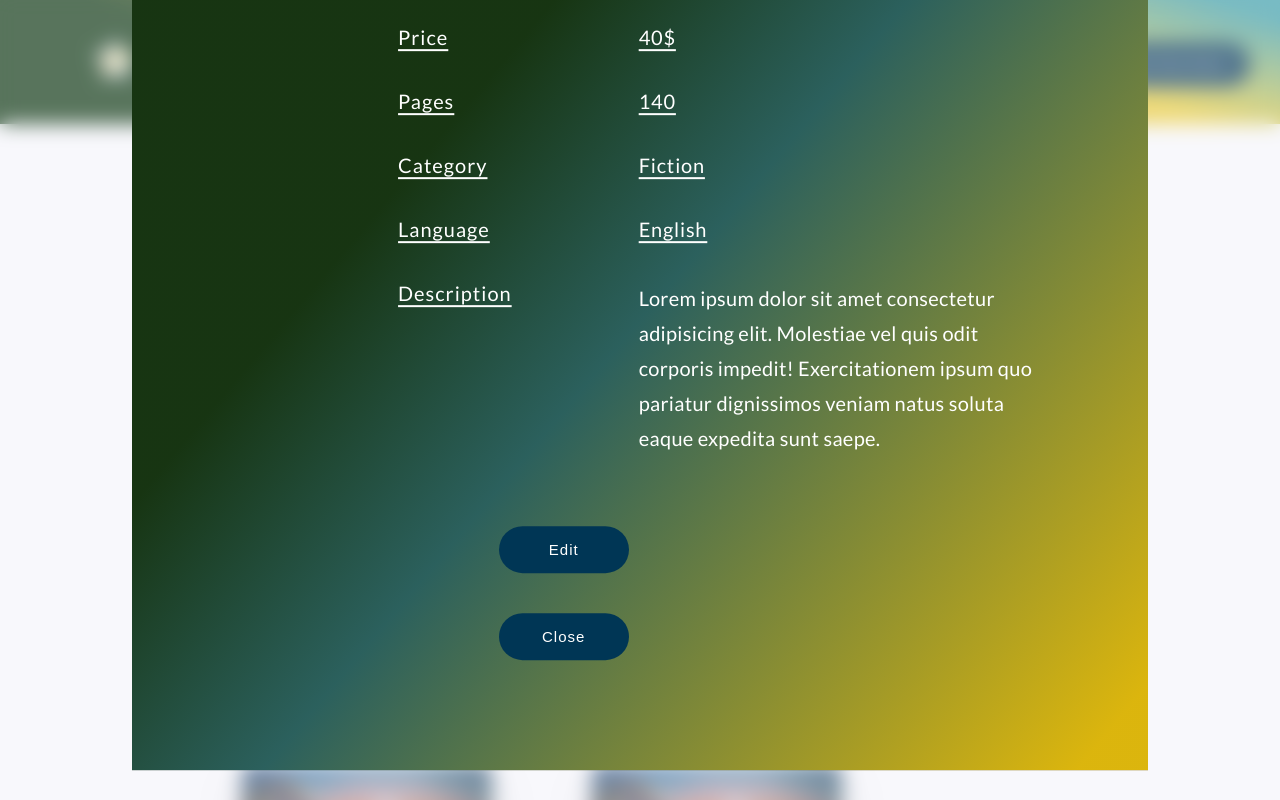
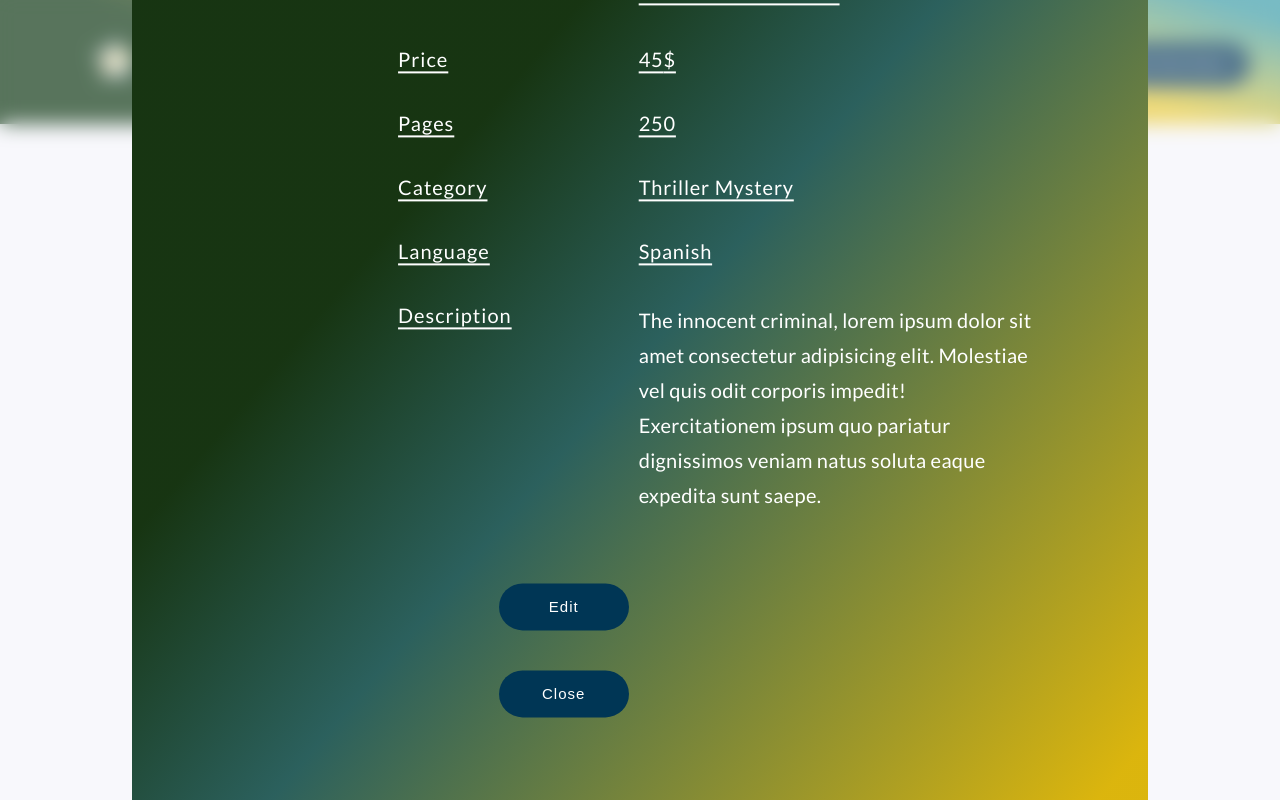
Before and after one commit to sandeep194920/BookLibrary, a React (Create React App) app: page / in a window 1280 px wide. Both pictures are taken after a click on the element 717 px from the left and 381 px from the top of the page. Shown: the top 800 px of the page. Built offline with nearby package versions, Linux system fonts and the light colour scheme.

Commit message:
delete functionality implemented

```diff
--- a/src/components/Book/Book.js
+++ b/src/components/Book/Book.js
@@ -54,7 +54,7 @@ function Book(props) {
                 </div>
             </div>
             <div className={`${classes.button__container}`}>
-                <button onClick={() => alert("Clicked delete")} className={classes.button__container__red}>Delete</button>
+                <button onClick={() => props.onDeleteBook(id)} className={classes.button__container__red}>Delete</button>
             </div>
         </div >
     )
@@ -69,11 +69,7 @@ const mapStateToProps = state => ({
 const mapDispatchToProps = (dispatch) => {
     return {
         onShowBookDetails: (id) => dispatch(actionCreators.showBookDetails(id)),
-        onIncrementCounter: () => dispatch(actionCreators.increment()),
-        // onAddCounter: (value) => dispatch(actionCreators.add(value)),
-        // onSubtractCounter: (value) => dispatch(actionCreators.subtract(value)),
-        // onStoreResult: (result) => dispatch(actionCreators.storeResult(result)),
-        // onDeleteResult: (value) => dispatch(actionCreators.deleteResult(value))
+        onDeleteBook: (id) => dispatch(actionCreators.deleteBook(id)),
     };
 };
 
--- a/src/components/BookDetails/BookDetails.js
+++ b/src/components/BookDetails/BookDetails.js
@@ -16,32 +16,32 @@ function BookDetails(props) {
                 <div className={classes.details__key__val}>
                     {/* classes.detail__head is common for headings, so it will be easy to style them at once */}
                     <p className={`${classes.details__namehead} ${classes.details__head}`}>Title </p>
-                    <h3 className={`${classes.details__name} ${classes.details__det}`}>The Sacrifice</h3>
+                    <h3 className={`${classes.details__name} ${classes.details__det}`}>{props.bookSelected.name}</h3>
                 </div>
 
                 <div className={classes.details__key__val}>
                     <p className={`${classes.details__pricehead} ${classes.details__head}`}>Price </p>
-                    <p className={`${classes.details__price} ${classes.details__det}`}>40$</p>
+                    <p className={`${classes.details__price} ${classes.details__det}`}>{props.bookSelected.price}$</p>
                 </div>
 
                 <div className={classes.details__key__val}>
                     <p className={`${classes.details__pageshead} ${classes.details__head}`}>Pages </p>
-                    <p className={`${classes.details__pages} ${classes.details__det}`}>140</p>
+                    <p className={`${classes.details__pages} ${classes.details__det}`}>{props.bookSelected.pages}</p>
                 </div>
 
                 <div className={classes.details__key__val}>
                     <p className={`${classes.details__categoryhead} ${classes.details__head}`}>Category </p>
-                    <p className={`${classes.details__category} ${classes.details__det}`}>Fiction</p>
+                    <p className={`${classes.details__category} ${classes.details__det}`}>{props.bookSelected.category}</p>
                 </div>
 
                 <div className={classes.details__key__val}>
                     <p className={`${classes.details__langhead} ${classes.details__head}`}>Language </p>
-                    <p className={`${classes.details__lang} ${classes.details__det}`}>English</p>
+                    <p className={`${classes.details__lang} ${classes.details__det}`}>{props.bookSelected.language}</p>
                 </div>
 
                 <div className={classes.details__key__val}>
                     <p className={`${classes.details__deschead} ${classes.details__head}`}>Description </p>
-                    <p className={`${classes.details__desc} ${classes.details__det}`}>Lorem ipsum dolor sit amet consectetur adipisicing elit. Molestiae vel quis odit corporis impedit! Exercitationem ipsum quo pariatur dignissimos veniam natus soluta eaque expedita sunt saepe.</p>
+                    <p className={`${classes.details__desc} ${classes.details__det}`}>{props.bookSelected.desc}</p>
                 </div>
 
                 <div className={classes.btn__container}>
--- a/src/components/BookDetails/BookDetails.module.scss
+++ b/src/components/BookDetails/BookDetails.module.scss
@@ -11,14 +11,14 @@ $color-dark-pink: rgb(182, 44, 74);
   width: 70%;
   margin: 10rem auto;
   // height: 60rem; // will be removed later
-  z-index: 10000;
+  z-index: 100;
   position: fixed;
   top: 50%;
   left: 50%;
   padding: 6rem;
   transform: translate(
     -50%,
-    -70%
+    -65%
   ); // this aligns the center of the popup to the center of the screen
   background-image: linear-gradient(
     130deg,
--- a/src/redux/actions/actionTypes.js
+++ b/src/redux/actions/actionTypes.js
@@ -1,2 +1,3 @@
 export const SHOW_BOOK_DETAILS = "SHOW_BOOK_DETAILS";
 export const SHOW_POPUP = "SHOW_POPUP";
+export const DELETE_BOOK = "DELETE_BOOK";
--- a/src/redux/actions/book.js
+++ b/src/redux/actions/book.js
@@ -8,12 +8,6 @@ export const showBookDetails = (id) => {
     };
 };
 
-export const increment = () => {
-    // console.log("Reached action creator showBookDetails with id ", id)
-    return {
-        type: "INCREMENT",
-    };
-};
 
 export const togglePopup = (showPopup) => {
     // console.log("Reached action creator showBookDetails with id ", id)
@@ -22,3 +16,10 @@ export const togglePopup = (showPopup) => {
         showPopup: showPopup, //showPopup parameter can be either true or false. True -> Show, False -> Hide
     };
 };
+
+export const deleteBook = (id) => {
+    return {
+        type: actionTypes.DELETE_BOOK,
+        id: id
+    }
+}
--- a/src/redux/actions/index.js
+++ b/src/redux/actions/index.js
@@ -1,2 +1,2 @@
 // export { increment } from "./counter";
-export { togglePopup, increment, showBookDetails } from "./book";
+export { togglePopup, showBookDetails, deleteBook } from "./book";
--- a/src/redux/reducers/reducer.js
+++ b/src/redux/reducers/reducer.js
@@ -9,11 +9,6 @@ const inititalState = {
 }
 function reducer(state = inititalState, action) {
     switch (action.type) {
-        case "INCREMENT":
-            console.log("REACHED INCREMET")
-            return {
-                count: state.count + 1
-            };
         case actionTypes.SHOW_BOOK_DETAILS:
             console.log("REached show book detail reducer with id ", action.id)
             return {
@@ -26,6 +21,12 @@ function reducer(state = inititalState, action) {
                 ...state,
                 showBookDetails: action.showPopup // showPopup is a boolean.
             }
+        case actionTypes.DELETE_BOOK:
+            const updatedBooks = state.books.filter(book => book.id !== action.id); // removing / filtering the deleted book from the array
+            return {
+                ...state,
+                books: updatedBooks
+            }
         default:
             return state;
     }
--- a/src/utils/data.js
+++ b/src/utils/data.js
@@ -10,7 +10,7 @@ export const booksData = [
         language: 'English',
         price: "30",
         pages: "220",
-        desc: "Lorem ipsum dolor sit amet consectetur adipisicing elit. Molestiae vel quis odit corporis impedit! Exercitationem ipsum quo pariatur dignissimos veniam natus soluta eaque expedita sunt saepe.",
+        desc: "The sacrifice, lorem ipsum dolor sit amet consectetur adipisicing elit. Molestiae vel quis odit corporis impedit! Exercitationem ipsum quo pariatur dignissimos veniam natus soluta eaque expedita sunt saepe.",
     },
     {
         id: 2,
@@ -19,7 +19,7 @@ export const booksData = [
         language: 'Spanish',
         price: "45",
         pages: "250",
-        desc: "Lorem ipsum dolor sit amet consectetur adipisicing elit. Molestiae vel quis odit corporis impedit! Exercitationem ipsum quo pariatur dignissimos veniam natus soluta eaque expedita sunt saepe.",
+        desc: "The innocent criminal, lorem ipsum dolor sit amet consectetur adipisicing elit. Molestiae vel quis odit corporis impedit! Exercitationem ipsum quo pariatur dignissimos veniam natus soluta eaque expedita sunt saepe.",
     },
     {
         id: 3,
@@ -28,7 +28,7 @@ export const booksData = [
         language: 'French',
         price: "50",
         pages: "270",
-        desc: "Lorem ipsum dolor sit amet consectetur adipisicing elit. Molestiae vel quis odit corporis impedit! Exercitationem ipsum quo pariatur dignissimos veniam natus soluta eaque expedita sunt saepe.",
+        desc: "The power of belief, Lorem ipsum dolor sit amet consectetur adipisicing elit. Molestiae vel quis odit corporis impedit! Exercitationem ipsum quo pariatur dignissimos veniam natus soluta eaque expedita sunt saepe.",
     },
     {
         id: 4,
@@ -37,7 +37,7 @@ export const booksData = [
         language: 'English',
         price: "25",
         pages: "170",
-        desc: "Lorem ipsum dolor sit amet consectetur adipisicing elit. Molestiae vel quis odit corporis impedit! Exercitationem ipsum quo pariatur dignissimos veniam natus soluta eaque expedita sunt saepe.",
+        desc: "The self respect, lorem ipsum dolor sit amet consectetur adipisicing elit. Molestiae vel quis odit corporis impedit! Exercitationem ipsum quo pariatur dignissimos veniam natus soluta eaque expedita sunt saepe.",
     },
     {
         id: 5,
@@ -46,7 +46,7 @@ export const booksData = [
         language: 'German',
         price: "43",
         pages: "120",
-        desc: "Lorem ipsum dolor sit amet consectetur adipisicing elit. Molestiae vel quis odit corporis impedit! Exercitationem ipsum quo pariatur dignissimos veniam natus soluta eaque expedita sunt saepe.",
+        desc: "The sweet pain, lorem ipsum dolor sit amet consectetur adipisicing elit. Molestiae vel quis odit corporis impedit! Exercitationem ipsum quo pariatur dignissimos veniam natus soluta eaque expedita sunt saepe.",
     },
     {
         id: 6,
@@ -55,6 +55,6 @@ export const booksData = [
         language: 'English',
         price: "35",
         pages: "260",
-        desc: "Lorem ipsum dolor sit amet consectetur adipisicing elit. Molestiae vel quis odit corporis impedit! Exercitationem ipsum quo pariatur dignissimos veniam natus soluta eaque expedita sunt saepe.",
+        desc: "The invisible weapon, lorem ipsum dolor sit amet consectetur adipisicing elit. Molestiae vel quis odit corporis impedit! Exercitationem ipsum quo pariatur dignissimos veniam natus soluta eaque expedita sunt saepe.",
     },
 ]
```
Also changed, not shown: 1 other file (tests, documents, lock files or other folders).
